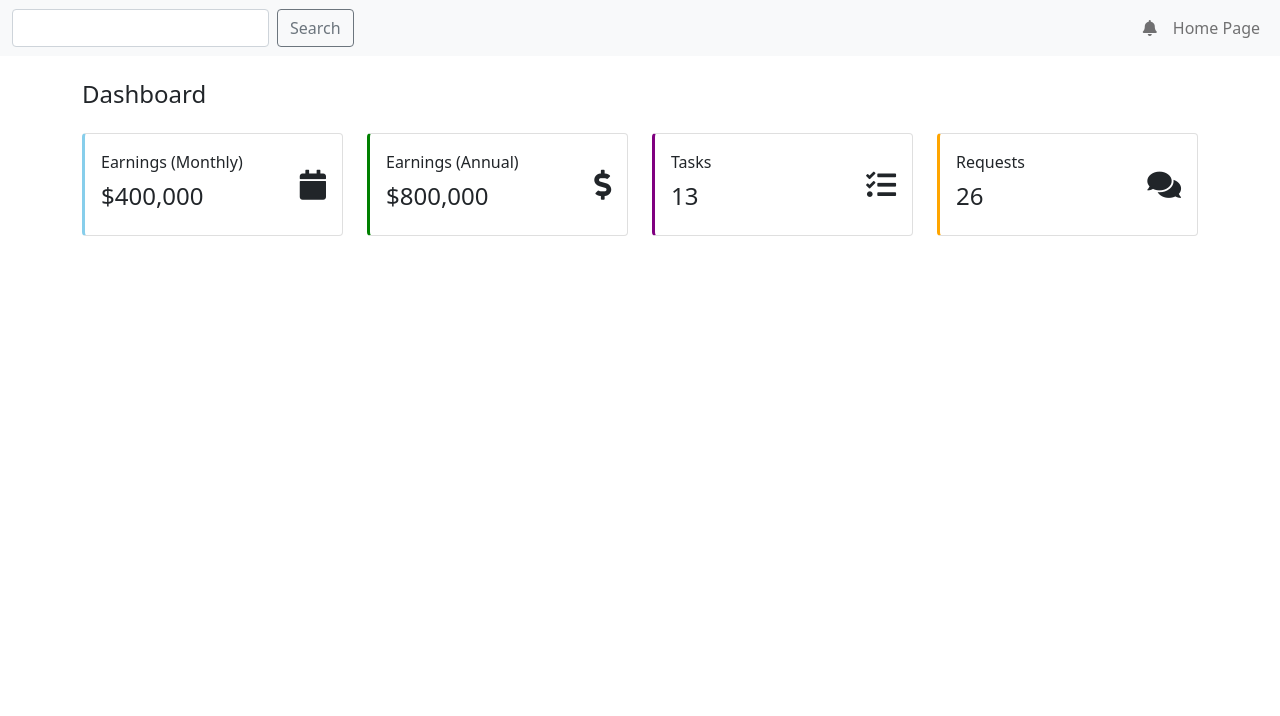
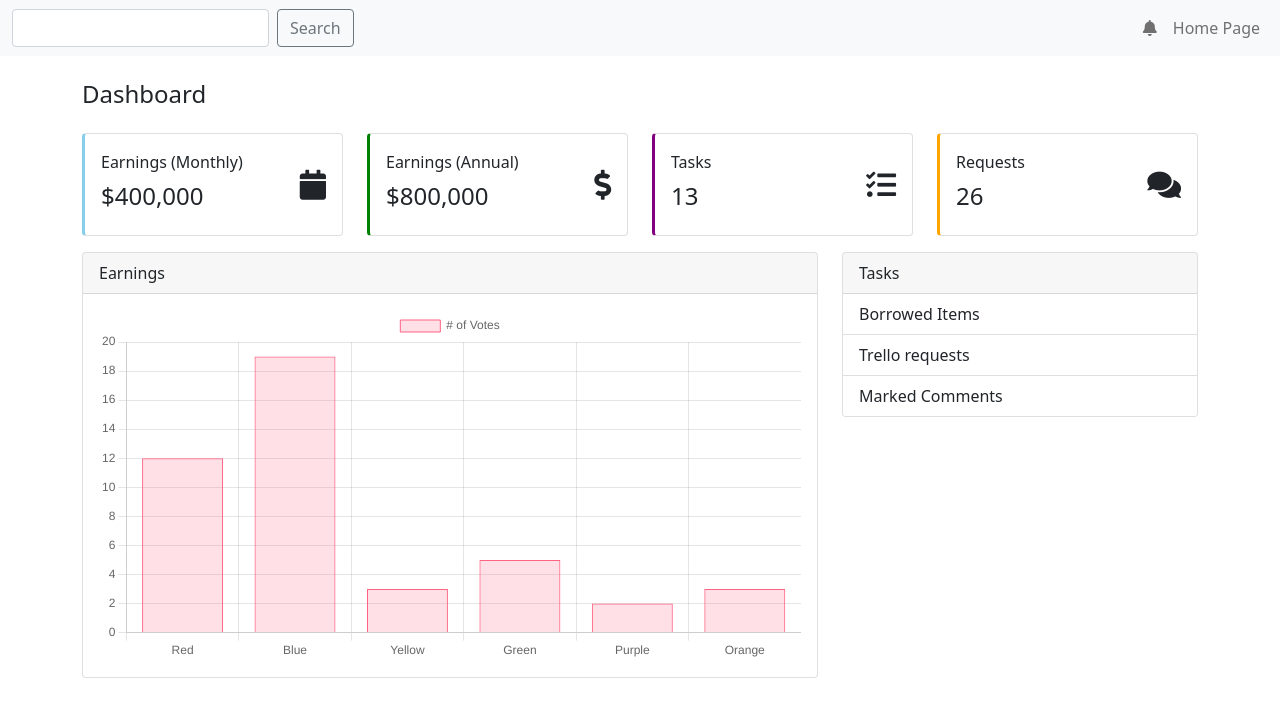
Before and after one commit to chaewoonOh/prac-html2, a plain HTML site: page admin.html in a window 1280 px wide. Drawn offline with nearby package versions, Linux system fonts and the light colour scheme.

```diff
--- a/admin.html
+++ b/admin.html
@@ -110,7 +110,56 @@
         </div>
       </div>
     </div>
-
+    <div class="container mt-3">
+      <div class="row">
+        <div class="col-lg-8">
+          <!-- 카드시작 -->
+          <div class="card">
+            <div class="card-header">Earnings</div>
+            <div class="card-body">
+              <canvas id="myChart"></canvas>
+            </div>
+          </div>
+          <!-- 카드 끝 -->
+        </div>
+        <div class="col-lg-4">
+          <div class="card">
+            <div class="card-header">Tasks</div>
+            <ul class="list-group list-group-flush">
+              <li class="list-group-item">Borrowed Items</li>
+              <li class="list-group-item">Trello requests</li>
+              <li class="list-group-item">Marked Comments</li>
+            </ul>
+          </div>
+        </div>
+      </div>
+    </div>
+    <script src="https://cdn.jsdelivr.net/npm/chart.js"></script>
+    <script>
+      var ctx = document.getElementById("myChart").getContext("2d");
+      var myChart = new Chart(ctx, {
+        type: "bar",
+        data: {
+          labels: ["Red", "Blue", "Yellow", "Green", "Purple", "Orange"],
+          datasets: [
+            {
+              label: "# of Votes",
+              data: [12, 19, 3, 5, 2, 3],
+              backgroundColor: "rgba(255, 99, 132, 0.2)",
+              borderColor: "rgba(255, 99, 132, 1)",
+              borderWidth: 1,
+            },
+          ],
+        },
+        options: {
+          scales: {
+            y: {
+              beginAtZero: true,
+            },
+          },
+        },
+      });
+    </script>
     <script
       src="https://cdn.jsdelivr.net/npm/bootstrap@5.1.1/dist/js/bootstrap.bundle.min.js"
       integrity="sha384-/bQdsTh/da6pkI1MST/rWKFNjaCP5gBSY4sEBT38Q/9RBh9AH40zEOg7Hlq2THRZ"
```
